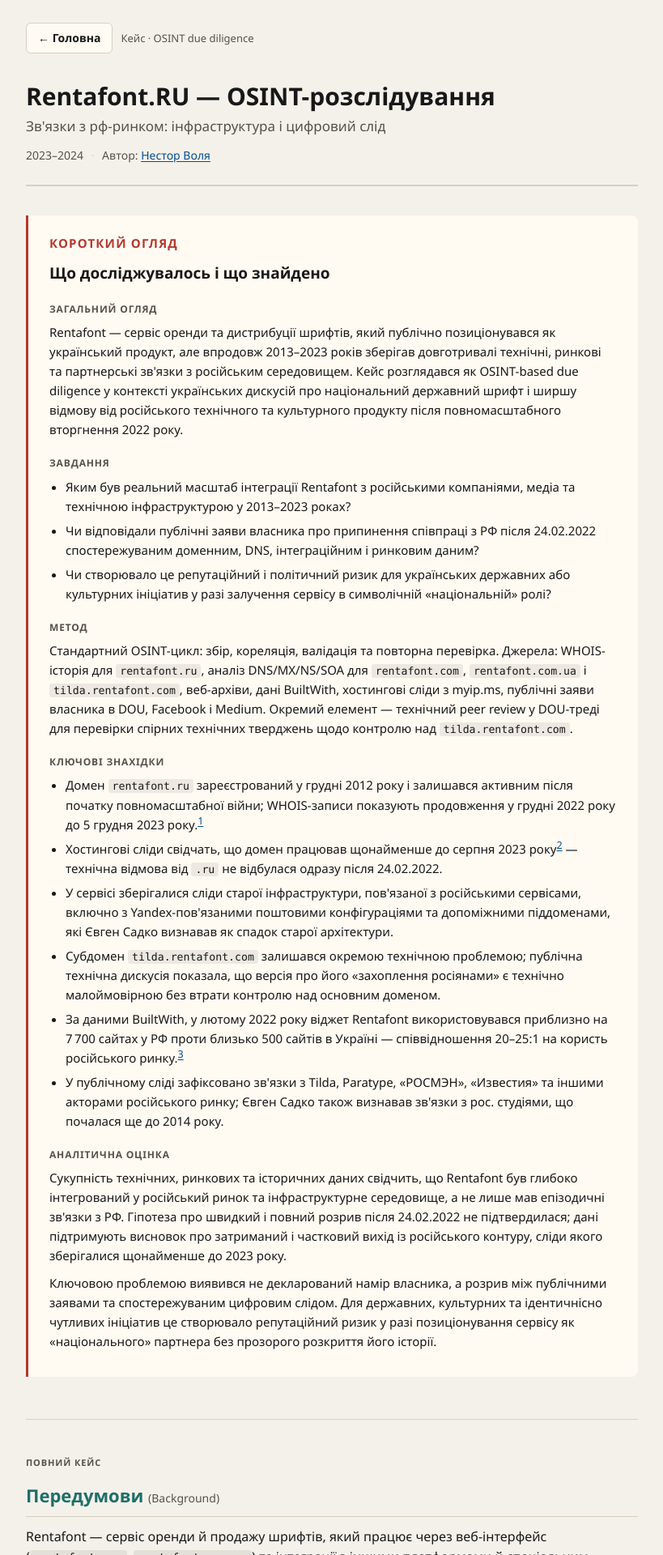
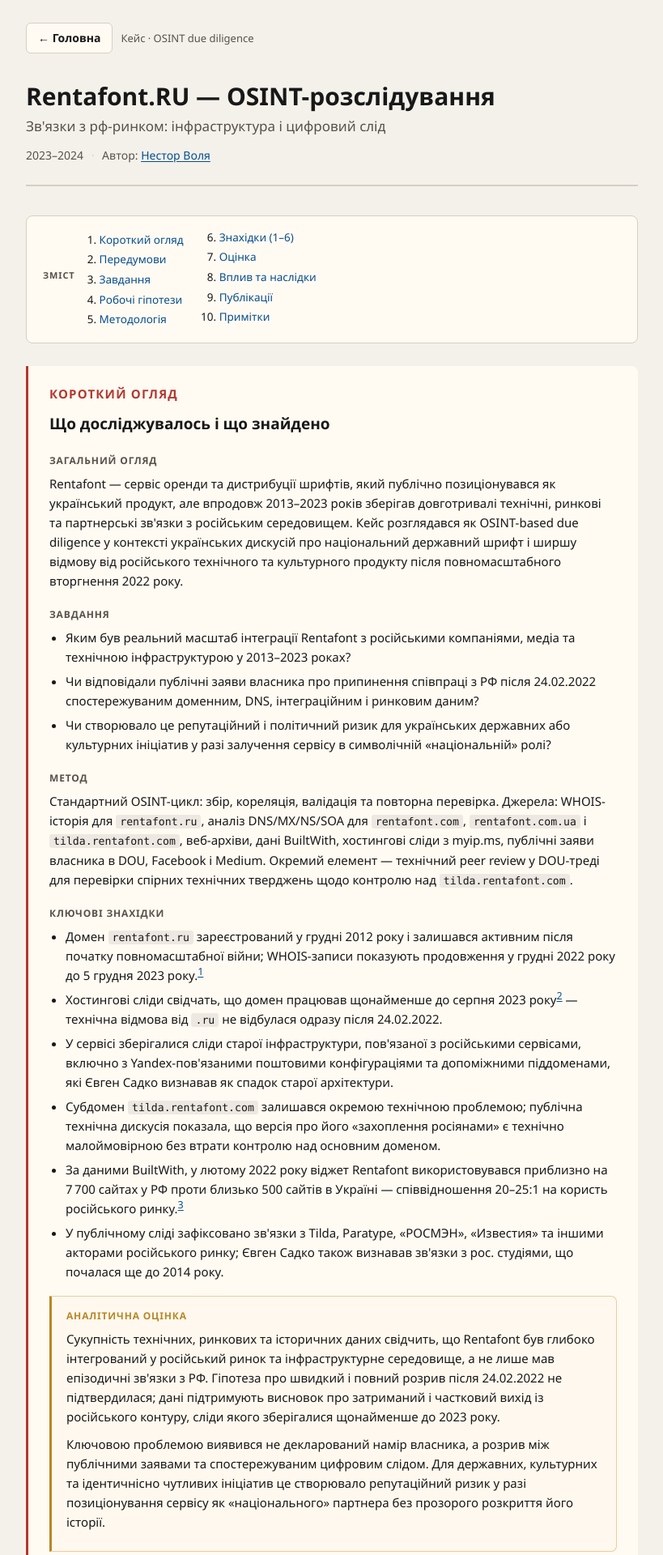
Before and after one commit to NestorVolya/nestorvolya.github.io, a Jekyll site: the page cases/rentafont_ru/index.html, which Jekyll copies as it is, in a window 1280 px wide. Shown: the top 1920 px of the page at 81% size, without its empty margins (230-1049 px from the left). Built offline with Jekyll 4.4.1, drawn with Linux system fonts in a browser that asks for light colours.

Commit message:
rentafont: add TOC, section IDs, highlight assessment block
- Table of contents (2-column, anchor links) after header
- id attributes on all h3.sh sections + summary-block + pubs
- Аналітична оцінка wrapped in .assessment-verdict (amber highlight)

Co-Authored-By: Claude Sonnet 4.6 <noreply@anthropic.com>

```diff
--- a/cases/rentafont_ru/index.html
+++ b/cases/rentafont_ru/index.html
@@ -381,6 +381,19 @@
     #notes li { margin: 10px 0; color: var(--muted); border-radius: 5px; padding: 4px 8px; transition: background 0.3s; }
     #notes li a { color: var(--link); word-break: break-all; }
     #notes li:target { background: rgba(184, 135, 36, 0.18); outline: 2px solid var(--gold); }
+
+    /* TOC */
+    .toc { background: var(--panel); border: 1px solid var(--line); border-radius: 8px; padding: 16px 20px; margin-bottom: 28px; }
+    .toc-label { font-size: 11px; font-weight: 700; text-transform: uppercase; letter-spacing: .08em; color: var(--muted); margin: 0 0 10px; }
+    .toc-list { margin: 0; padding-left: 20px; columns: 2; column-gap: 28px; }
+    .toc-list li { margin: 3px 0; font-size: 13.5px; break-inside: avoid; }
+    .toc-list a { color: var(--link); text-decoration: none; }
+    .toc-list a:hover { text-decoration: underline; }
+    @media (max-width: 560px) { .toc-list { columns: 1; } }
+
+    /* Аналітична оцінка — highlight */
+    .assessment-verdict { background: #fff8ee; border: 1px solid #e8cfa0; border-left: 3px solid var(--gold); border-radius: 0 7px 7px 0; padding: 14px 18px; margin-top: 18px; }
+    .assessment-verdict h3 { color: var(--gold) !important; margin-top: 0; }
   </style>
 </head>
 <body>
@@ -401,8 +414,25 @@
     </p>
   </header>
 
+  <!-- TOC -->
+  <nav class="toc" aria-label="Зміст">
+    <p class="toc-label">Зміст</p>
+    <ol class="toc-list">
+      <li><a href="#summary">Короткий огляд</a></li>
+      <li><a href="#background">Передумови</a></li>
+      <li><a href="#objectives">Завдання</a></li>
+      <li><a href="#hypotheses">Робочі гіпотези</a></li>
+      <li><a href="#methodology">Методологія</a></li>
+      <li><a href="#findings">Знахідки (1–6)</a></li>
+      <li><a href="#assessment">Оцінка</a></li>
+      <li><a href="#impact">Вплив та наслідки</a></li>
+      <li><a href="#pubs">Публікації</a></li>
+      <li><a href="#notes">Примітки</a></li>
+    </ol>
+  </nav>
+
   <!-- TL;DR / Executive summary -->
-  <div class="summary-block">
+  <div class="summary-block" id="summary">
     <p class="summary-label">Короткий огляд</p>
     <h2>Що досліджувалось і що знайдено</h2>
 
@@ -429,29 +459,31 @@
       <li>У публічному сліді зафіксовано зв'язки з Tilda, Paratype, «РОСМЭН», «Известия» та іншими акторами російського ринку; Євген Садко також визнавав зв'язки з рос. студіями, що почалася ще до 2014 року.</li>
     </ul>
 
-    <h3>Аналітична оцінка</h3>
-    <p>Сукупність технічних, ринкових та історичних даних свідчить, що Rentafont був глибоко інтегрований у російський ринок та інфраструктурне середовище, а не лише мав епізодичні зв'язки з РФ. Гіпотеза про швидкий і повний розрив після 24.02.2022 не підтвердилася; дані підтримують висновок про затриманий і частковий вихід із російського контуру, сліди якого зберігалися щонайменше до 2023 року.</p>
-    <p>Ключовою проблемою виявився не декларований намір власника, а розрив між публічними заявами та спостережуваним цифровим слідом. Для державних, культурних та ідентичнісно чутливих ініціатив це створювало репутаційний ризик у разі позиціонування сервісу як «національного» партнера без прозорого розкриття його історії.</p>
+    <div class="assessment-verdict">
+      <h3>Аналітична оцінка</h3>
+      <p>Сукупність технічних, ринкових та історичних даних свідчить, що Rentafont був глибоко інтегрований у російський ринок та інфраструктурне середовище, а не лише мав епізодичні зв'язки з РФ. Гіпотеза про швидкий і повний розрив після 24.02.2022 не підтвердилася; дані підтримують висновок про затриманий і частковий вихід із російського контуру, сліди якого зберігалися щонайменше до 2023 року.</p>
+      <p>Ключовою проблемою виявився не декларований намір власника, а розрив між публічними заявами та спостережуваним цифровим слідом. Для державних, культурних та ідентичнісно чутливих ініціатив це створювало репутаційний ризик у разі позиціонування сервісу як «національного» партнера без прозорого розкриття його історії.</p>
+    </div>
   </div>
 
   <!-- Full case narrative -->
   <div class="case-body">
     <p class="case-body-label">Повний кейс</p>
 
-    <h3 class="sh">Передумови <small style="font-size:14px;font-weight:400;color:var(--muted)">(Background)</small></h3>
+    <h3 class="sh" id="background">Передумови <small style="font-size:14px;font-weight:400;color:var(--muted)">(Background)</small></h3>
     <p>Rentafont — сервіс оренди й продажу шрифтів, який працює через веб-інтерфейс (<code>rentafont.com</code>, <code>rentafont.com.ua</code>) та інтеграції з іншими платформами й спеціальним клієнтським застосунком. У 2010-х роках сервіс позиціонував себе як «український» продукт із юридичною прив'язкою до американської юрисдикції, водночас будуючи значну частину каталогу та клієнтської бази на російському ринку.</p>
     <p>Після повномасштабного вторгнення РФ проти України у 2022 році в Україні загострилася дискусія про відмову від російського технічного й культурного продукту, зокрема шрифтів, у державній та публічній комунікації. Верховна Рада розглядала питання відмови від шрифтів російського походження, а професійна спільнота обговорювала можливі моделі національного державного шрифту й роль абетки «Рутенія».</p>
     <p>У листопаді 2023 року в Українському кризовому медіа-центрі відбувся круглий стіл «Національний державний шрифт — яким йому бути?», який започаткував ширшу дискусію за участі істориків, мистецтвознавців, дизайнерів, юристів і представників академічних інституцій. У цьому контексті залучення сервісів із тривалими зв'язками з російським ринком до робочих процесів, пов'язаних із формуванням української шрифтової політики, потребувало окремої перевірки їхнього цифрового сліду.</p>
     <p>Євген Садко публічно заявляв, що після 24.02.2022 співпраця з російськими структурами припинена, російські шрифти зняті, а домен у зоні <code>.ru</code> більше не продовжується. На цьому тлі було ініційовано OSINT-дослідження як процедуру due diligence: перевірити, наскільки ці заяви відповідають фактичному стану доменної, технічної та ринкової інфраструктури сервісу і яким був реальний характер та тривалість його інтеграції з російським середовищем.</p>
 
-    <h3 class="sh">Завдання <small style="font-size:14px;font-weight:400;color:var(--muted)">(Objectives)</small></h3>
+    <h3 class="sh" id="objectives">Завдання <small style="font-size:14px;font-weight:400;color:var(--muted)">(Objectives)</small></h3>
     <ol>
       <li>Встановити характер і масштаб зв'язків сервісу Rentafont з російськими компаніями, медіа та технічною інфраструктурою у 2013–2023 роках.</li>
       <li>Перевірити, наскільки публічні заяви Садка про припинення співпраці після 2022 року узгоджуються з даними відкритих джерел (WHOIS, DNS, веб-архіви, інтеграції, ринок).</li>
       <li>Оцінити репутаційні та політичні ризики залучення сервісу й пов'язаних із ним осіб до українських державних і гуманітарних проєктів, зокрема до ініціатив, пов'язаних із національним державним шрифтом та гуманітарною безпекою.</li>
     </ol>
 
-    <h3 class="sh">Робочі гіпотези <small style="font-size:14px;font-weight:400;color:var(--muted)">(Working Hypotheses)</small></h3>
+    <h3 class="sh" id="hypotheses">Робочі гіпотези <small style="font-size:14px;font-weight:400;color:var(--muted)">(Working Hypotheses)</small></h3>
     <p>На старті були сформульовані дві робочі гіпотези:</p>
     <div class="hypothesis">
       <p><strong>H1</strong> — після 24.02.2022 сервіс Rentafont у короткий термін припинив співпрацю з російськими структурами, зняв російські шрифти з оренди й продажу, відмовився від домена в зоні <code>.ru</code> та ліквідував технічні залежності від російських сервісів; фактичний цифровий слід відповідає цим заявам.</p>
@@ -461,7 +493,7 @@
     </div>
     <p>Завданням було за допомогою відкритих джерел верифікувати, яка з гіпотез краще узгоджується з фактичними даними.</p>
 
-    <h3 class="sh">Методологія <small style="font-size:14px;font-weight:400;color:var(--muted)">(Methodology)</small></h3>
+    <h3 class="sh" id="methodology">Методологія <small style="font-size:14px;font-weight:400;color:var(--muted)">(Methodology)</small></h3>
 
     <h4 class="sub">Предмет дослідження <small style="font-size:12px;font-weight:400;color:var(--muted)">(Scope)</small></h4>
     <p>До предмету дослідження входили:</p>
@@ -493,7 +525,7 @@
     </ul>
     <p>Особливу роль відіграв peer review у технічних спільнотах: дискусії на DOU дозволили залучити зовнішніх фахівців для оцінки правдоподібності окремих технічних тверджень (зокрема щодо контролю над <code>tilda.rentafont.com</code>).</p>
 
-    <h3 class="sh">Знахідки <small style="font-size:14px;font-weight:400;color:var(--muted)">(Findings)</small></h3>
+    <h3 class="sh" id="findings">Знахідки <small style="font-size:14px;font-weight:400;color:var(--muted)">(Findings)</small></h3>
 
     <h4 class="sub">1. Домени та інфраструктура</h4>
     <p>Історичні записи показують, що домен <code>rentafont.ru</code> був зареєстрований 5 грудня 2012 року й регулярно продовжувався до 2023 року. На 1 січня 2022 року він був оплачений до 5 грудня 2022 року, а 6 грудня 2022 року — продовжений до 5 грудня 2023 року, тобто вже після початку повномасштабної війни. Домен залишався активним щонайменше до серпня 2023 року, про що свідчать записи myip.ms щодо IP 95.217.73.163.</p>
@@ -669,12 +701,12 @@
     <p>За даними BuiltWith (травень 2026), кількість live-сайтів з встановленим Rentafont-віджетом — <strong>90</strong>, загальна кількість сайтів за всю історію — <strong>22 527</strong>. Пік adoption: ~12 тис. сайтів у середині 2022 року. Від піку до поточного стану — падіння ~99% за чотири роки.</p>
     <p>Географія 90 live-сайтів (травень 2026): Росія — <strong>48 (53%)</strong>, США — 14, Україна — 6, Білорусь — 4, Казахстан — 3. Навіть через три роки після публічних заяв про "вихід із російського ринку" більшість залишкових клієнтів — сайти у RU-юрисдикції або з RU-аудиторією. Падіння adoption узгоджується з двома факторами: відплив RU-ринку після 2022 (санкції, репутаційні ризики) і конкуренція безкоштовних альтернатив (Google Fonts, Bunny Fonts).</p>
 
-    <h3 class="sh">Оцінка <small style="font-size:14px;font-weight:400;color:var(--muted)">(Assessment)</small></h3>
+    <h3 class="sh" id="assessment">Оцінка <small style="font-size:14px;font-weight:400;color:var(--muted)">(Assessment)</small></h3>
     <p>Сукупність доменної історії, DNS-даних, ринкової статистики та публічних заяв показує, що Rentafont у 2013–2023 роках був глибоко інтегрований у російський ринок і технічну інфраструктуру, навіть при одночасному позиціонуванні як «український» сервіс. Гіпотеза H1 про швидкий і повний розрив зв'язків після 24.02.2022 не підтвердилася: домен <code>rentafont.ru</code> був продовжений у грудні 2022 року, працював принаймні до середини 2023 року, а інтеграційний слід Tilda та інші технічні залишки зберігалися й надалі.</p>
     <p>Гіпотеза H2 — про поступовий і неповний вихід із російського контуру — отримала значне підтвердження. Дослідження не стверджує продовження повномасштабної комерційної співпраці на довоєнному рівні після 2022 року, але засвідчує тривалу присутність сервісу в російському цифровому середовищі та затримку з деактивацією пов'язаних доменів і інтеграцій.</p>
     <p>З погляду репутаційного й політичного ризику це означає, що залучення Rentafont як символічного або «національного» партнера у проєктах, пов'язаних із державним шрифтом, є чутливим рішенням і потребує окремої, прозорої аргументації. Причина полягає не лише в історичній співпраці, а в розриві між публічними деклараціями та фактичним цифровим слідом у критичний період.</p>
 
-    <h3 class="sh">Вплив та наслідки <small style="font-size:14px;font-weight:400;color:var(--muted)">(Impact and Follow-up)</small></h3>
+    <h3 class="sh" id="impact">Вплив та наслідки <small style="font-size:14px;font-weight:400;color:var(--muted)">(Impact and Follow-up)</small></h3>
 
     <h4 class="sub">Короткостроковий вплив (2023–2024)</h4>
     <p>У 2023–2024 роках результати дослідження були використані як аналітична основа для оцінки доцільності участі окремих сервісів і фахівців у публічних заходах, пов'язаних із національним шрифтом та гуманітарною безпекою. Це дозволило організаторам дискусій опиратися не лише на репутаційне враження, а на зафіксований цифровий слід сервісу, його доменну історію та ринкову поведінку.</p>
@@ -690,7 +722,7 @@
   </div>
 
   <!-- Publications -->
-  <div class="pubs">
+  <div class="pubs" id="pubs">
     <p class="pubs-label">Публікації</p>
     <ul>
       <li><a href="https://dev.ua/blogs/posts/vidmovliaiutsia-vid-spivpratsi-rf-blog">dev.ua — «Відмовляються від співпраці з РФ»</a><sup><a href="#fn6" id="fnref6">6</a></sup></li>
```
